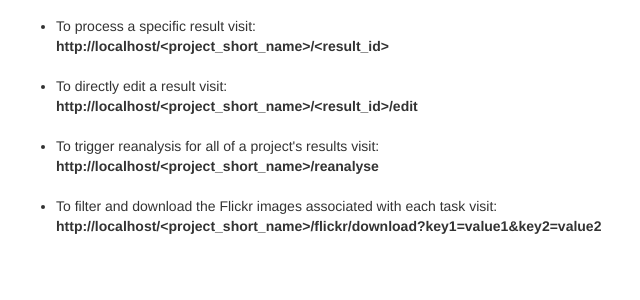
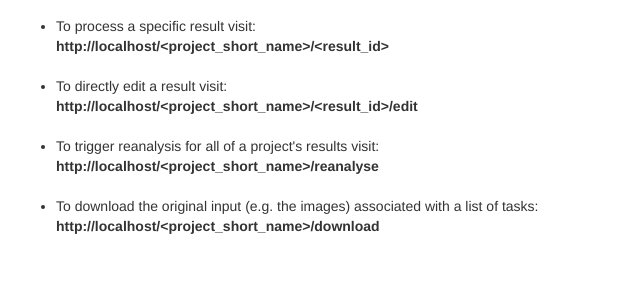
Before and after one commit to LibCrowds/libcrowds-analyst, a Flask app: page / in a window 1280 px wide. Shown: the part 221-521 px from the top of the page, without its empty margins (54-694 px from the left). Run offline with Flask 2, Linux system fonts and the light colour scheme; parts of the project's set-up code (start-up, migrations or seed data) failed here and were passed over; some libraries are stand-ins or nearby versions.

Commit message:
Update guidance

```diff
--- a/libcrowds_analyst/templates/index.html
+++ b/libcrowds_analyst/templates/index.html
@@ -19,7 +19,7 @@
         <li>To trigger reanalysis for all of a project's results visit:<br>
         <strong>{{ request.base_url }}&lt;project_short_name&gt;/reanalyse</strong></li><br>
 
-        <li> To filter and download the Flickr images associated with each task visit:<br>
-        <strong>{{ request.base_url }}&lt;project_short_name&gt;/flickr/download?key1=value1&key2=value2</strong></li><br>
+        <li>To download the original input (e.g. the images) associated with a list of tasks:<br>
+        <strong>{{ request.base_url }}&lt;project_short_name&gt;/download</strong></li><br>
     </ul>
 {% endblock %}
```
Also changed, not shown: README.md.
